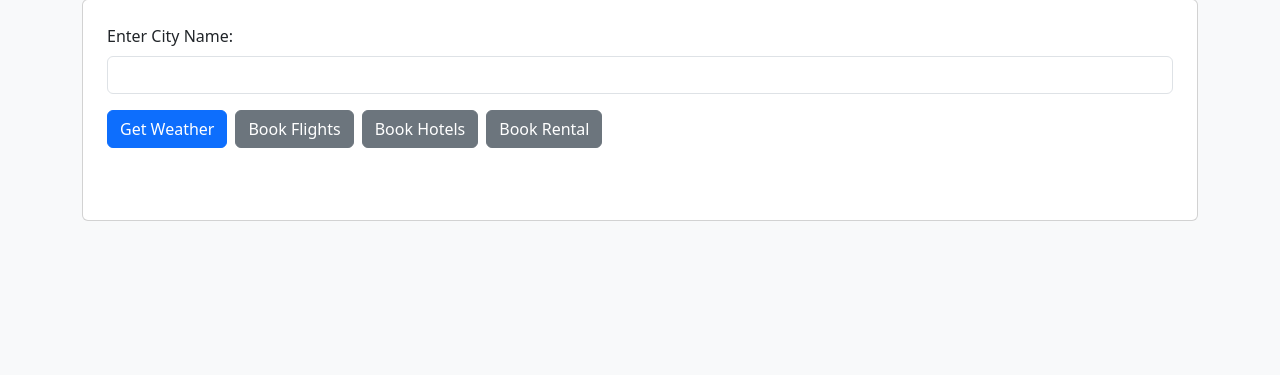
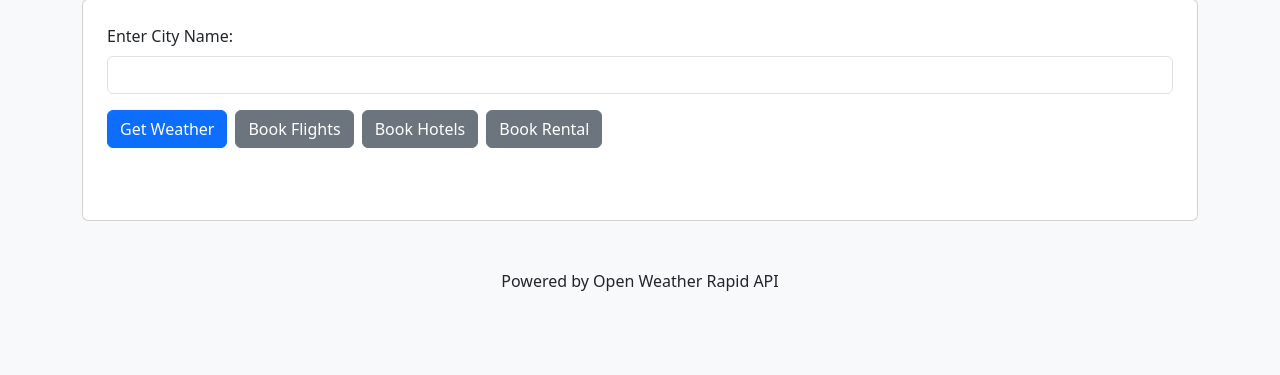
Before and after one commit to owen-stud123/Weather-Travel-Planner, a Python web app: template templates/index2.html in a window 1280 px wide. Shown: the part 95-470 px from the top of the page. Run offline with Jinja, Linux system fonts and the light colour scheme; the template is opened without the code that fills it, so the values that code supplies are empty.

Commit message:
updated README file

```diff
--- a/templates/index2.html
+++ b/templates/index2.html
@@ -41,8 +41,13 @@
             <div id="travelResult" class="mt-4"></div>
         </div>
     </div>
+
+    <footer class="text-center mt-5">
+        <p>Powered by Open Weather Rapid API</p>
+    </footer>
+
     <script>
-        const API_KEY = 'a419c4e183mshd579c3b0521e74cp192608jsndc0b5c923c55'; // Note: Should be server-side in production
+        const API_KEY = 'a419c4e183mshd579c3b0521e74cp192608jsndc0b5c923c55';
         const weatherForm = document.getElementById('weatherForm');
         const weatherResult = document.getElementById('weatherResult');
         const travelResult = document.getElementById('travelResult');
@@ -127,7 +132,7 @@
                 const data = await response.json();
                 if (!response.ok) throw new Error(data.message || 'Failed to fetch flights');
 
-                // Assuming data.flights is an array of flight results
+
                 const numFlights = data.flights ? data.flights.length : 0;
                 travelResult.innerHTML = `
                 <div class="alert alert-info">
@@ -212,7 +217,7 @@
             }
         });
 
-        // Rental booking integration (partial, as original endpoint is specific)
+        // Rental booking integration
         rentalsBtn.addEventListener('click', async () => {
             toggleLoading(true);
             try {
@@ -231,7 +236,7 @@
                 const data = await response.json();
                 if (!response.ok) throw new Error(data.message || 'Failed to fetch rental availability');
 
-                // Display basic availability message (assuming data indicates availability)
+                // Display basic availability message
                 travelResult.innerHTML = `
                 <div class="alert alert-info">
                     Rental availability checked for Deluxe Double Queen with Balcony in New York.
```
Also changed, not shown: README.md.
